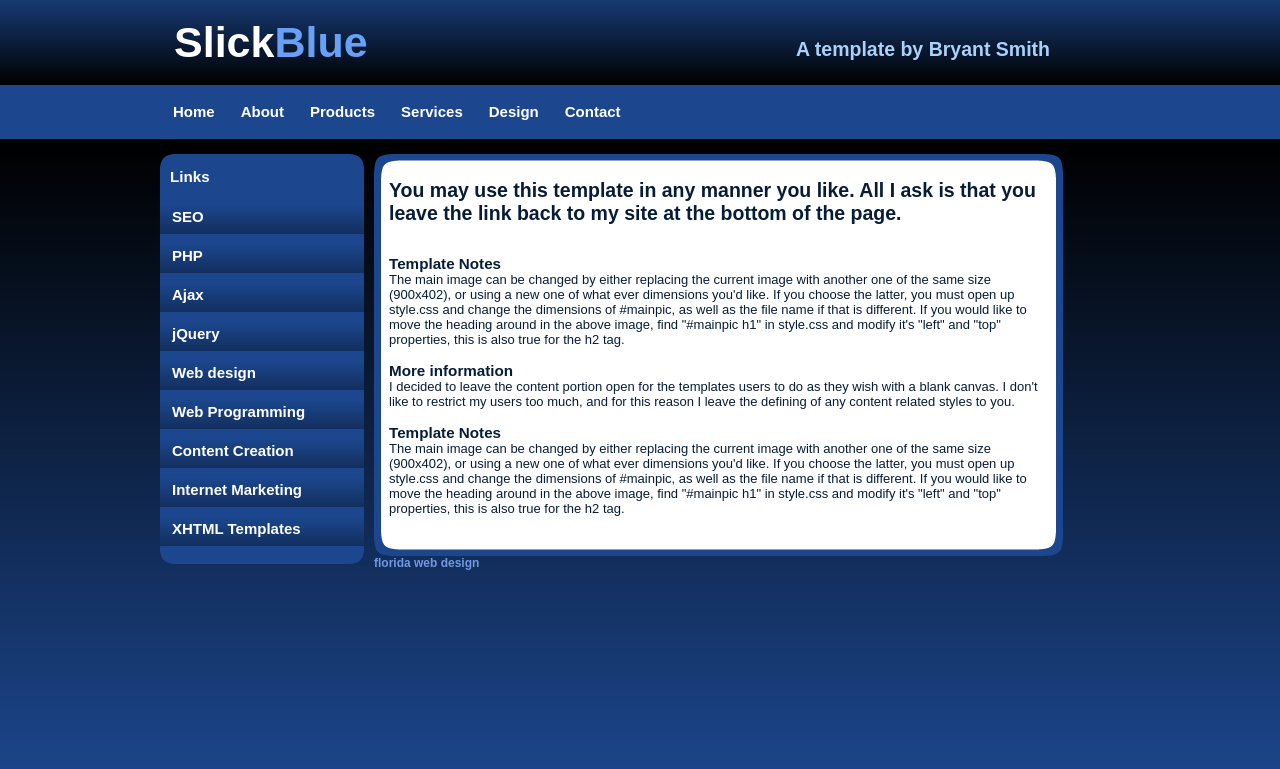
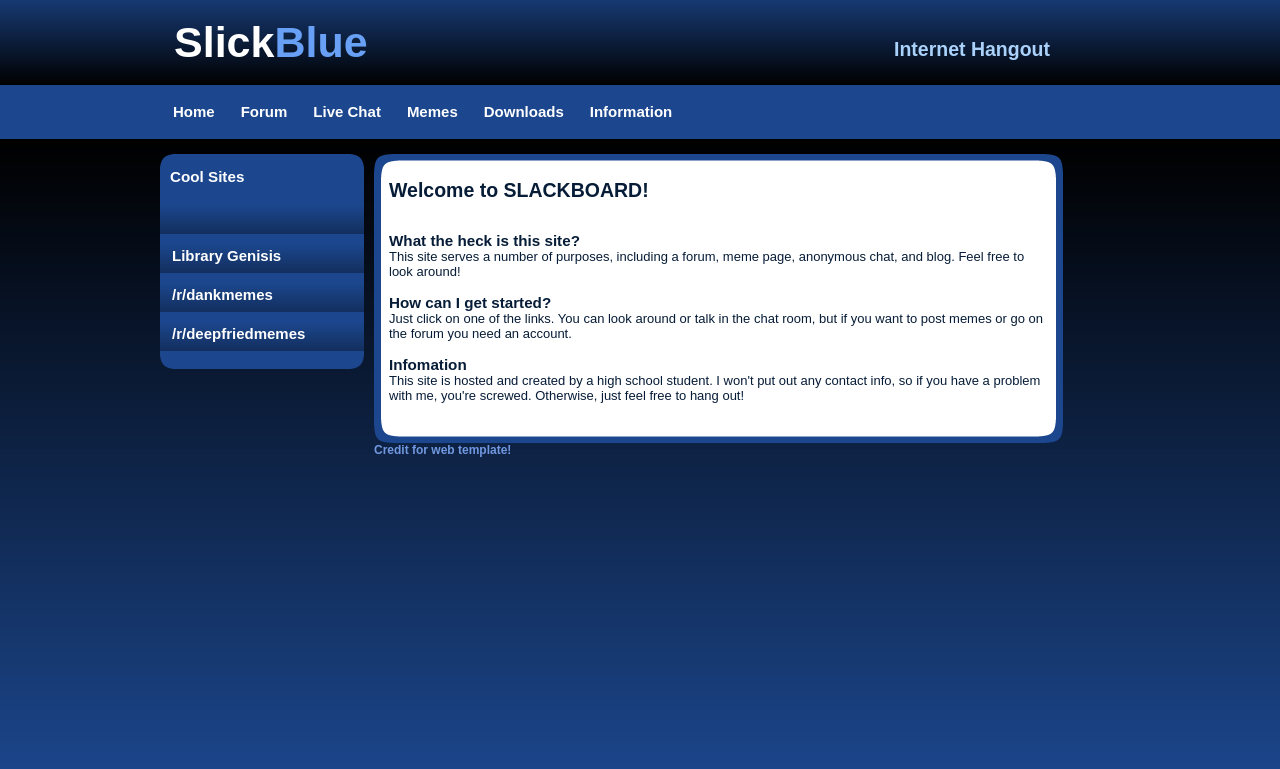
Before and after one commit to RazeLighter777/PersonalWebServer, a PHP site: page / in a window 1280 px wide. Shown: the top 769 px of the page. Run offline with PHP 8.4, Linux system fonts and the light colour scheme.

Commit message:
Adjusted layout text

```diff
--- a/index.php
+++ b/index.php
@@ -3,24 +3,24 @@
 <head>
 <meta http-equiv="Content-Type" content="text/html; charset=utf-8" />
 <link rel="stylesheet" type="text/css" href="style.css" />
-<title>NightBeach | florida web design</title>
+<title>Welcome to SLACKBOARD</title>
 </head>
 
 <body>
 <div id="container">
 		<div id="header">
         	<h1>Slick<span class="off">Blue</span></h1>
-            <h2>A template by Bryant Smith</h2>
+            <h2>Internet Hangout</h2>
         </div>
 
         <div id="menu">
         	<ul>
             	<li class="menuitem"><a href="#">Home</a></li>
-                <li class="menuitem"><a href="#">About</a></li>
-                <li class="menuitem"><a href="#">Products</a></li>
-                <li class="menuitem"><a href="#">Services</a></li>
-                <li class="menuitem"><a href="#">Design</a></li>
-              <li class="menuitem"><a href="#">Contact</a></li>
+                <li class="menuitem"><a href="#">Forum</a></li>
+                <li class="menuitem"><a href="#">Live Chat</a></li>
+                <li class="menuitem"><a href="#">Memes</a></li>
+                <li class="menuitem"><a href="#">Downloads</a></li>
+              <li class="menuitem"><a href="#">Information</a></li>
             </ul>
         </div>
 
@@ -30,18 +30,13 @@
 
 				<div id="leftmenu_main">
 
-                <h3>Links</h3>
+                <h3>Cool Sites</h3>
 
                 <ul>
-                    <li><a href="#">SEO</a></li>
-                    <li><a href="#">PHP</a></li>
-                    <li><a href="#">Ajax</a></li>
-                    <li><a href="#">jQuery</a></li>
-                    <li><a href="#">Web design</a></li>
-                    <li><a href="#">Web Programming</a></li>
-                    <li><a href="#">Content Creation</a></li>
-                    <li><a href="#">Internet Marketing</a></li>
-                    <li><a href="#">XHTML Templates</a></li>
+                    <li><a href="#"></a></li>
+                    <li><a href="#">Library Genisis</a></li>
+                    <li><a href="#">/r/dankmemes</a></li>
+                    <li><a href="#">/r/deepfriedmemes</a></li>
                 </ul>
 </div>
 
@@ -57,22 +52,22 @@
 
         <div id="content_top"></div>
         <div id="content_main">
-        	<h2>You may use this template in any manner you like. All I ask is that you leave the link back to my site at the bottom of the page. </h2>
+        	<h2>Welcome to SLACKBOARD! </h2>
         	<p>&nbsp;</p>
            	<p>&nbsp;</p>
-       	  <h3>Template Notes</h3>
-        	<p>The main image can be changed by either replacing the current image with another one of the same size (900x402), or using a new one of what ever dimensions you'd like.  If you choose the latter, you must open up style.css and change the dimensions of #mainpic, as well as the file name if that is different. If you would like to move the heading around in the above image, find &quot;#mainpic h1&quot; in style.css and modify it's &quot;left&quot; and &quot;top&quot; properties, this is also true for the h2 tag.</p>
+       	  <h3>What the heck is this site?</h3>
+        	<p>This site serves a number of purposes, including a forum, meme page, anonymous chat, and blog. Feel free to look around!</p>
         	<p>&nbsp;</p>
-<h3>More information</h3>
-        	<p>I decided to leave the content portion open for the templates users to do as they wish with a blank canvas. I don't like to restrict my users too much, and for this reason I leave the defining of any content related styles to you.</p>
+<h3>How can I get started?</h3>
+        	<p>Just click on one of the links. You can look around or talk in the chat room, but if you want to post memes or go on the forum you need an account.</p>
         	<p>&nbsp;</p>
-        	<h3>Template Notes</h3>
-            <p>The main image can be changed by either replacing the current image with another one of the same size (900x402), or using a new one of what ever dimensions you'd like.  If you choose the latter, you must open up style.css and change the dimensions of #mainpic, as well as the file name if that is different. If you would like to move the heading around in the above image, find &quot;#mainpic h1&quot; in style.css and modify it's &quot;left&quot; and &quot;top&quot; properties, this is also true for the h2 tag.</p>
+        	<h3>Infomation</h3>
+            <p>This site is hosted and created by a high school student. I won't put out any contact info, so if you have a problem with me, you're screwed. Otherwise, just feel free to hang out!</p>
             <p>&nbsp;</p>
 </div>
         <div id="content_bottom"></div>
 
-            <div id="footer"><h3><a href="http://www.bryantsmith.com">florida web design</a></h3></div>
+            <div id="footer"><h3><a href="http://www.bryantsmith.com">Credit for web template!</a></h3></div>
       </div>
    </div>
 </body>
```
